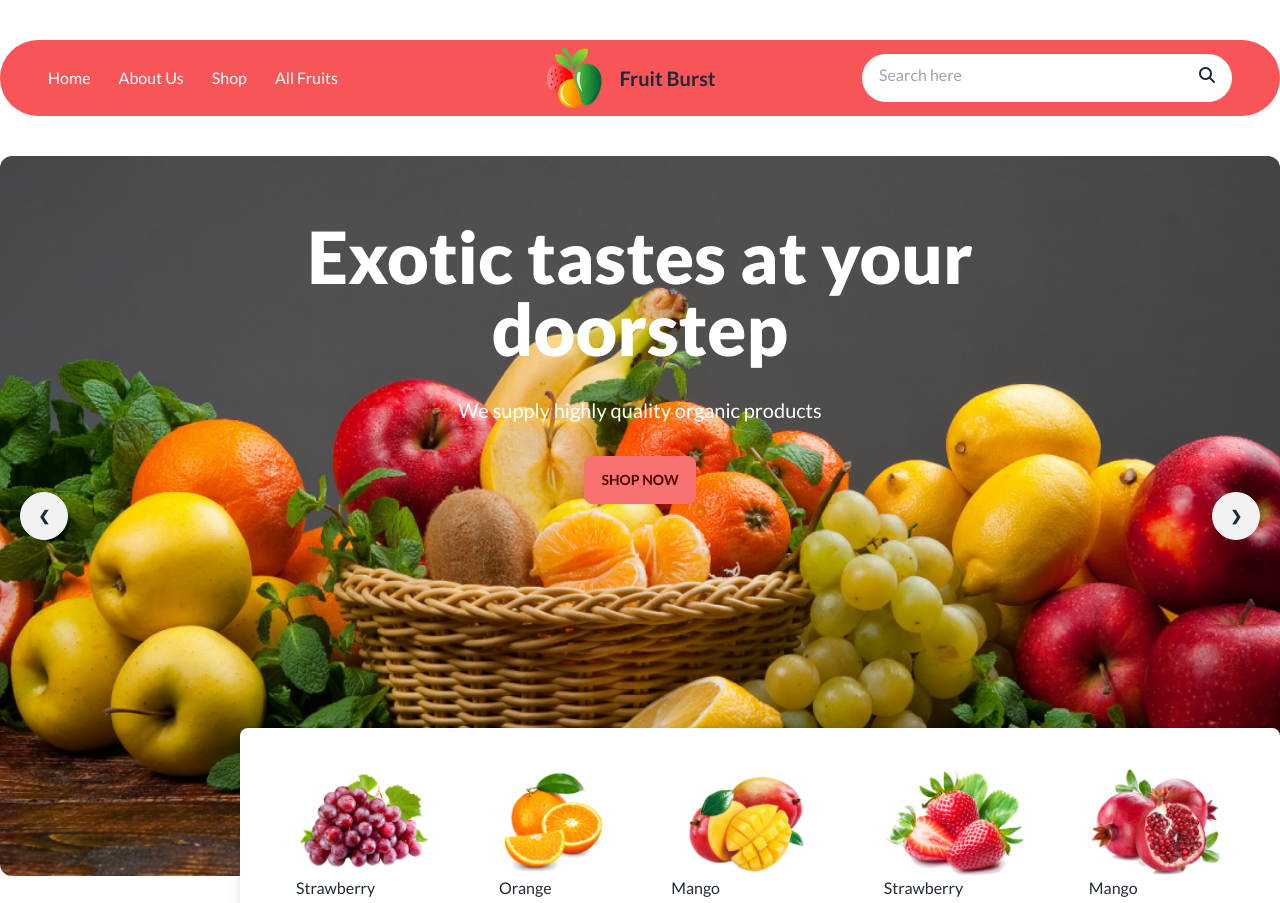
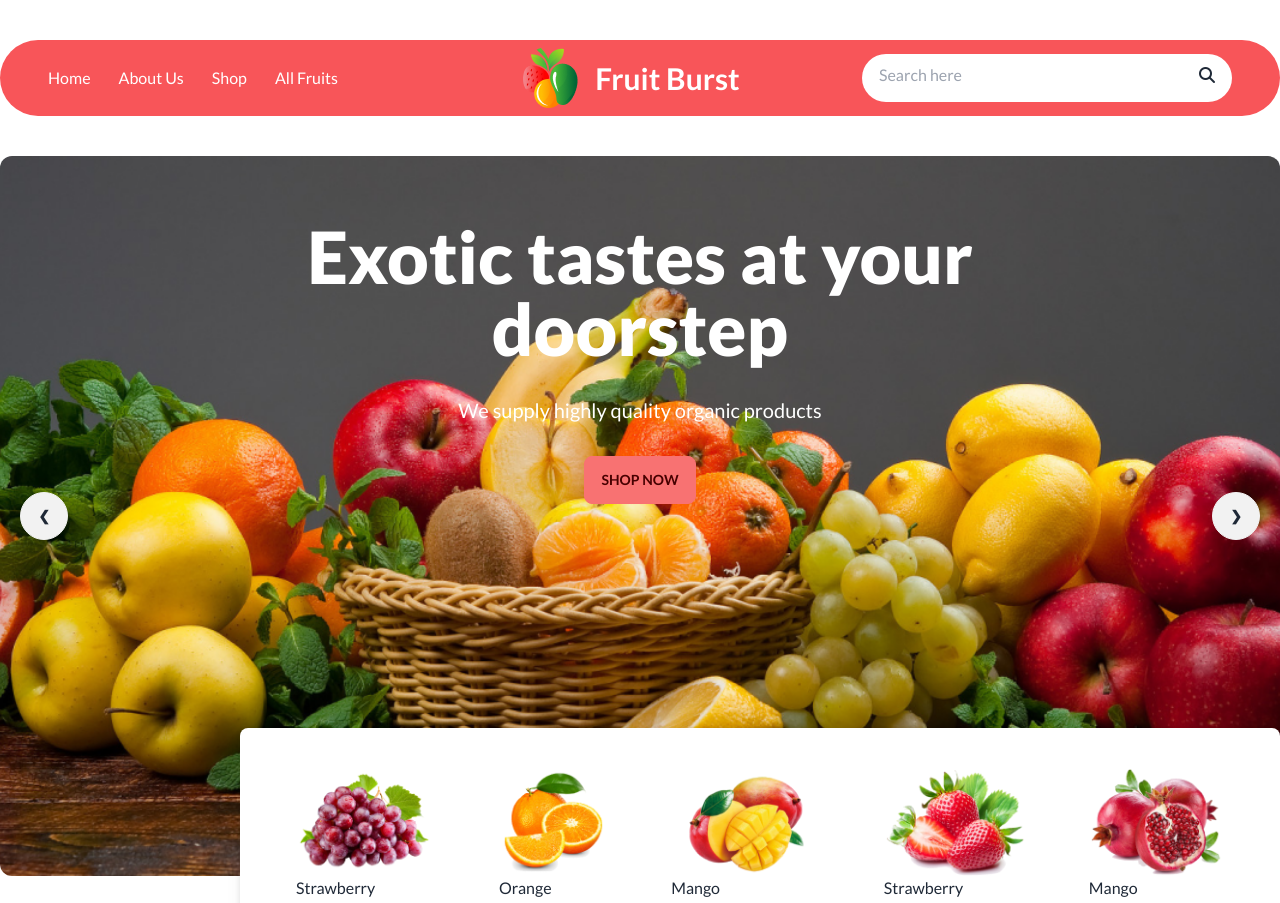
Before and after one commit to Thoryan009/3rd-assingment, a plain HTML site: page index.html in a window 1280 px wide. Shown: the top 903 px of the page. Drawn offline with nearby package versions, Linux system fonts and the light colour scheme; grey boxes are pictures that could not be loaded.

Commit message:
last final commit

```diff
--- a/index.html
+++ b/index.html
@@ -4,7 +4,7 @@
 <head>
   <meta charset="UTF-8">
   <meta name="viewport" content="width=device-width, initial-scale=1.0">
-  <title>Document</title>
+  <title>Fruit Burst</title>
 
   <!-- Deisy ui and tailwind -->
   <link href="https://cdn.jsdelivr.net/npm/daisyui@3.4.0/dist/full.css" rel="stylesheet" type="text/css" />
@@ -33,7 +33,7 @@
         <div class="navbar-start">
           <div class="">
 
-            <ul class="flex gap-7 text-white">
+            <ul class="flex gap-7 text-white ">
               <li><a>Home</a></li>
               <li><a>About Us</a></li>
               <li><a>Shop</a></li>
@@ -43,7 +43,7 @@
         </div>
         <div class="navbar-center">
           <img src="./images/logo.png" alt="">
-          <a class="btn btn-ghost normal-case text-xl">Fruit Burst</a>
+          <a class="btn btn-ghost normal-case text-3xl text-white">Fruit Burst</a>
         </div>
         <div class="navbar-end">
           <div class="input rounded-full ">
```
